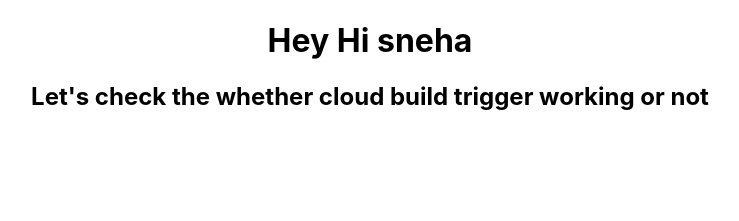
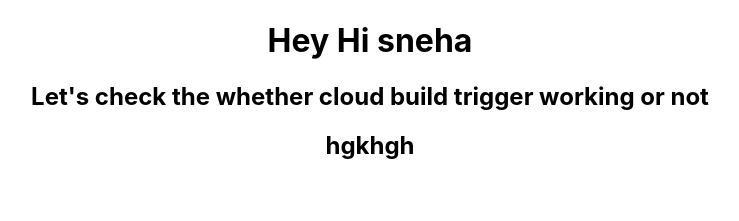
Before and after one commit to sneha-madhuri-jangam/trigger-cloubuild-triggers, a React (Create React App) app: page / in a window 1280 px wide. Shown: the top 221 px of the page, without its empty margins (270-1009 px from the left). Built offline with nearby package versions, Linux system fonts and the light colour scheme.

Commit message:
commit for the testing with logs -

```diff
--- a/src/App.js
+++ b/src/App.js
@@ -8,6 +8,7 @@ function App() {
         <h1>Hey Hi sneha </h1>
 
 <h2>Let's check the whether cloud build trigger working or not </h2>
+<h2>hgkhgh</h2>
       </div>
     </div>
   );
```
